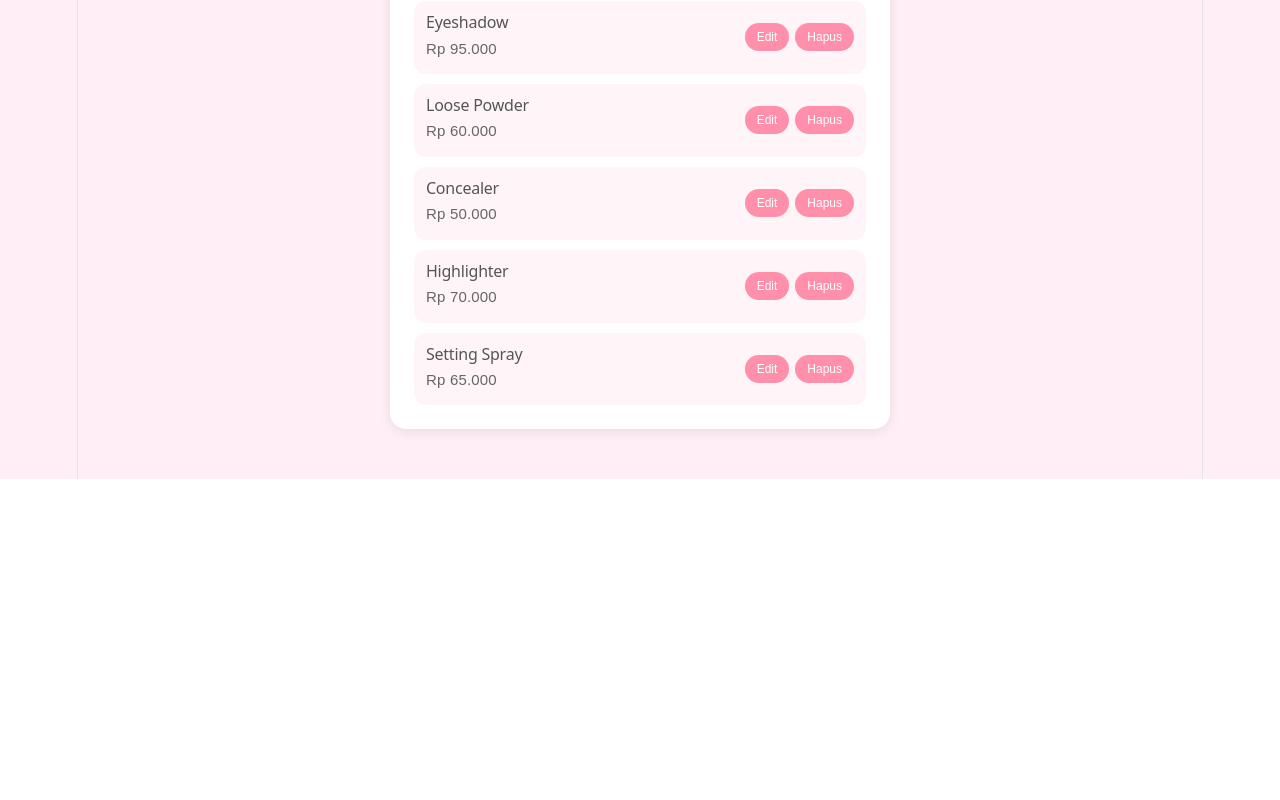
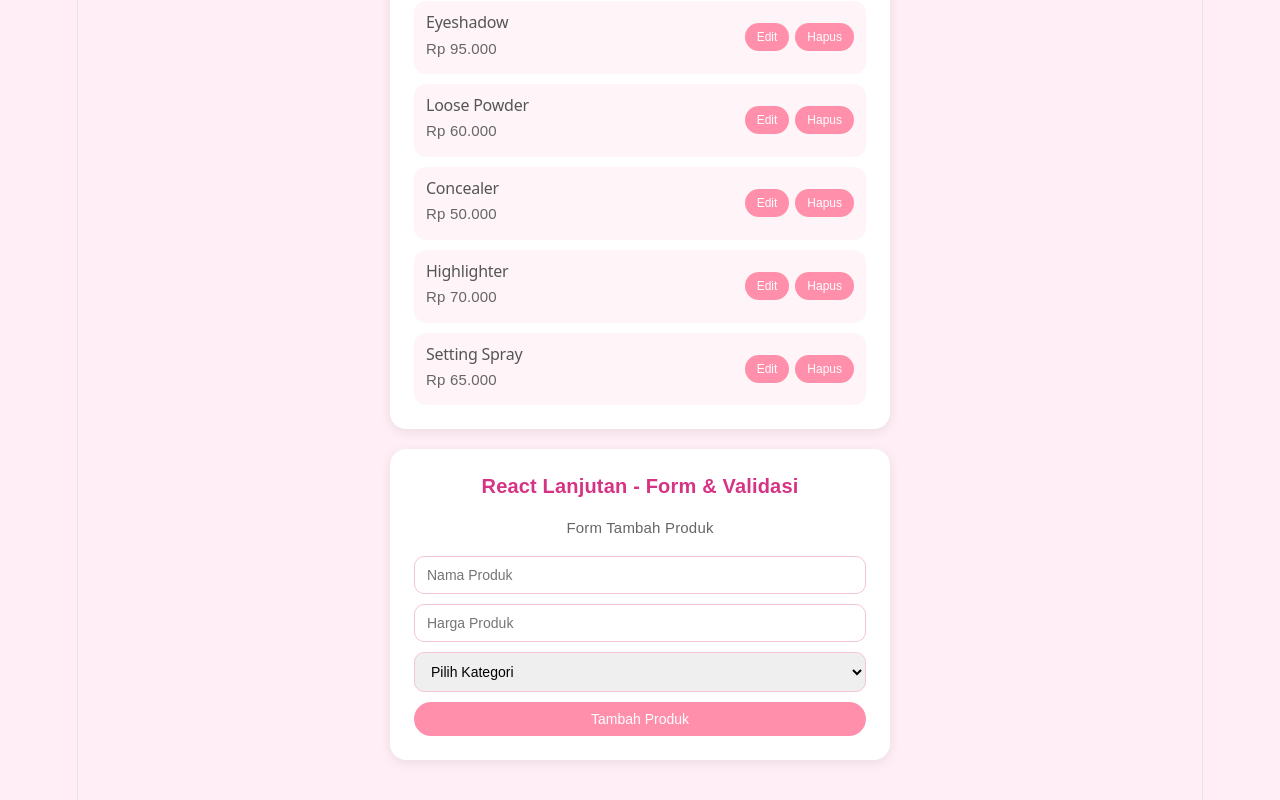
Before and after one commit to sabilabunga38-jpg/react-three, a React (Vite) app: page / in a window 1280 px wide. Shown: the part 938-1738 px from the top of the page. Before the commit the page ends 1417 px from the top, so only its background shows below. Built offline with nearby package versions, Linux system fonts and the light colour scheme.

Commit message:
Add Day 4 form validation

```diff
--- a/src/App.css
+++ b/src/App.css
@@ -112,3 +112,67 @@ button:hover{
   padding:7px 12px;
   font-size:12px;
 }
+
+.product-form{
+  display:flex;
+  flex-direction:column;
+  gap:10px;
+  margin-top:15px;
+}
+
+.product-form input,
+.product-form select{
+  width:100%;
+  padding:10px 12px;
+  border:1px solid #f3c5d6;
+  border-radius:10px;
+  outline:none;
+  font-size:14px;
+}
+
+.product-form input:focus,
+.product-form select:focus{
+  border-color:#ff8fab;
+}
+
+.form-error{
+  margin:0;
+  color:#d63384;
+  font-size:13px;
+  font-weight:bold;
+}
+
+.submitted-products{
+  margin-top:20px;
+  text-align:left;
+}
+
+.submitted-products h3{
+  text-align:center;
+  font-size:18px;
+}
+
+.submitted-product{
+  display:flex;
+  flex-direction:column;
+  gap:3px;
+  padding:12px;
+  margin-top:8px;
+  background:#fff5f8;
+  border-radius:10px;
+}
+
+.submitted-product strong{
+  color:#555;
+  font-size:15px;
+}
+
+.submitted-product span{
+  color:#d63384;
+  font-size:14px;
+}
+
+.submitted-product small{
+  color:#888;
+  font-size:12px;
+}
--- a/src/App.tsx
+++ b/src/App.tsx
@@ -1,6 +1,7 @@
 import UseEffect from "./assets/components/UseEffect";
 import Conditional from "./assets/components/Conditional";
 import ListRendering from "./assets/components/ListRendering";
+import ProductForm from "./assets/components/ProductForm";
 import "./app.css";
 
 function App() {
@@ -9,6 +10,7 @@ function App() {
       <UseEffect />
       <Conditional />
       <ListRendering />
+      <ProductForm/>
     </div>
   );
 }
--- /dev/null
+++ b/src/assets/components/ProductForm.tsx
@@ -0,0 +1,93 @@
+import { useState } from "react";
+import type { FormEvent } from "react";
+
+type Product = {
+  id: number;
+  name: string;
+  price: string;
+  category: string;
+};
+
+function ProductForm() {
+  const [name, setName] = useState("");
+  const [price, setPrice] = useState("");
+  const [category, setCategory] = useState("");
+  const [products, setProducts] = useState<Product[]>([]);
+  const [error, setError] = useState("");
+
+  const handleSubmit = (event: FormEvent<HTMLFormElement>) => {
+    event.preventDefault();
+
+    if (!name.trim() || !price.trim() || !category.trim()) {
+      setError("Semua field wajib diisi.");
+      return;
+    }
+
+    const newProduct: Product = {
+      id: Date.now(),
+      name: name.trim(),
+      price: price.trim(),
+      category: category.trim()
+    };
+
+    setProducts([...products, newProduct]);
+    setName("");
+    setPrice("");
+    setCategory("");
+    setError("");
+  };
+
+  return (
+    <div className="container">
+      <h3>React Lanjutan - Form & Validasi</h3>
+      <p>Form Tambah Produk</p>
+
+      <form className="product-form" onSubmit={handleSubmit}>
+        <input
+          type="text"
+          placeholder="Nama Produk"
+          value={name}
+          onChange={(event) => setName(event.target.value)}
+        />
+
+        <input
+          type="number"
+          placeholder="Harga Produk"
+          value={price}
+          onChange={(event) => setPrice(event.target.value)}
+        />
+
+        <select
+          value={category}
+          onChange={(event) => setCategory(event.target.value)}
+        >
+          <option value="">Pilih Kategori</option>
+          <option value="Lip Product">Lip Product</option>
+          <option value="Face Makeup">Face Makeup</option>
+          <option value="Eye Makeup">Eye Makeup</option>
+          <option value="Skincare">Skincare</option>
+        </select>
+
+        {error && <p className="form-error">{error}</p>}
+
+        <button type="submit">Tambah Produk</button>
+      </form>
+
+      {products.length > 0 && (
+        <div className="submitted-products">
+          <h3>Produk Ditambahkan</h3>
+
+          {products.map((product) => (
+            <div className="submitted-product" key={product.id}>
+              <strong>{product.name}</strong>
+              <span>Rp {Number(product.price).toLocaleString("id-ID")}</span>
+              <small>{product.category}</small>
+            </div>
+          ))}
+        </div>
+      )}
+    </div>
+  );
+}
+
+export default ProductForm;
```
